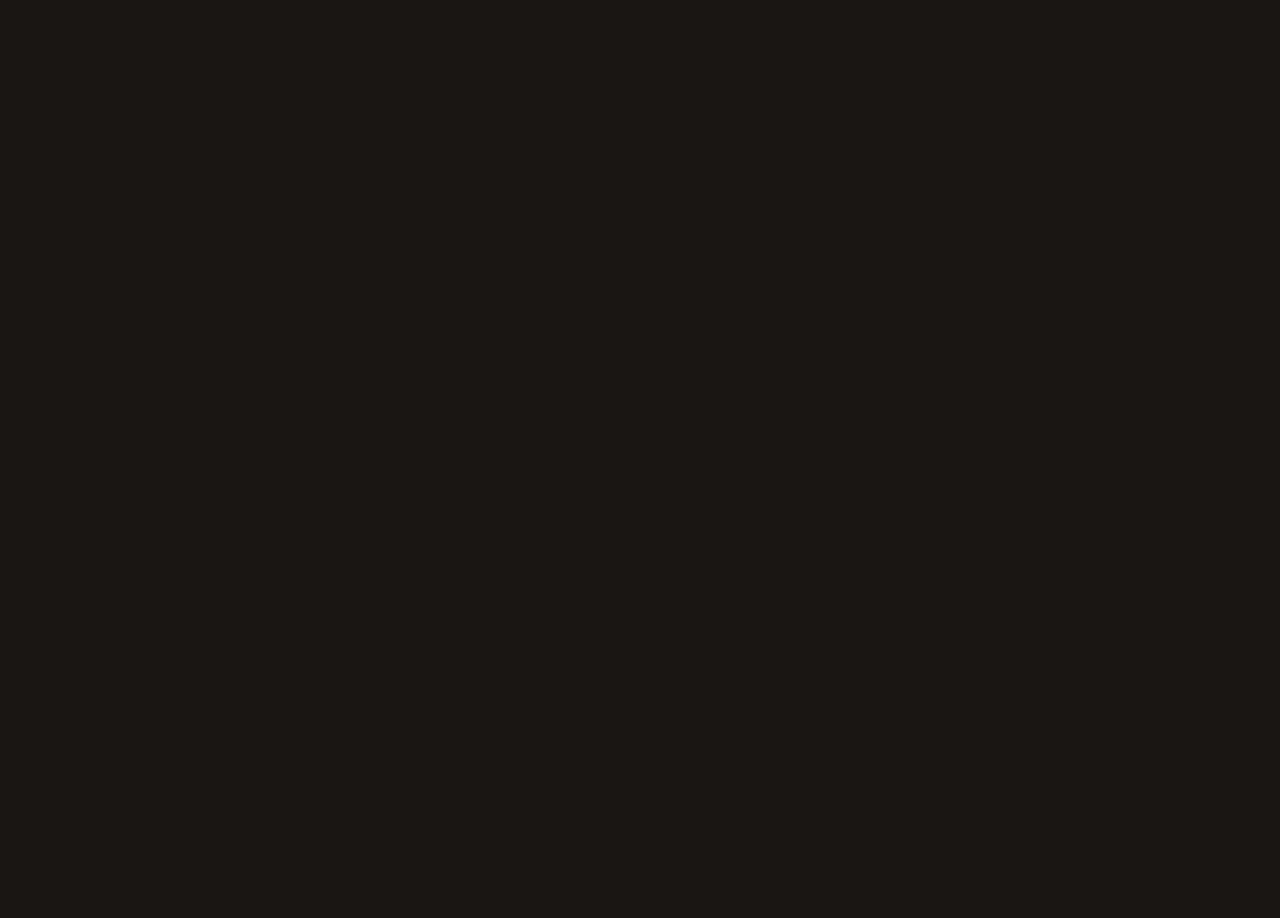
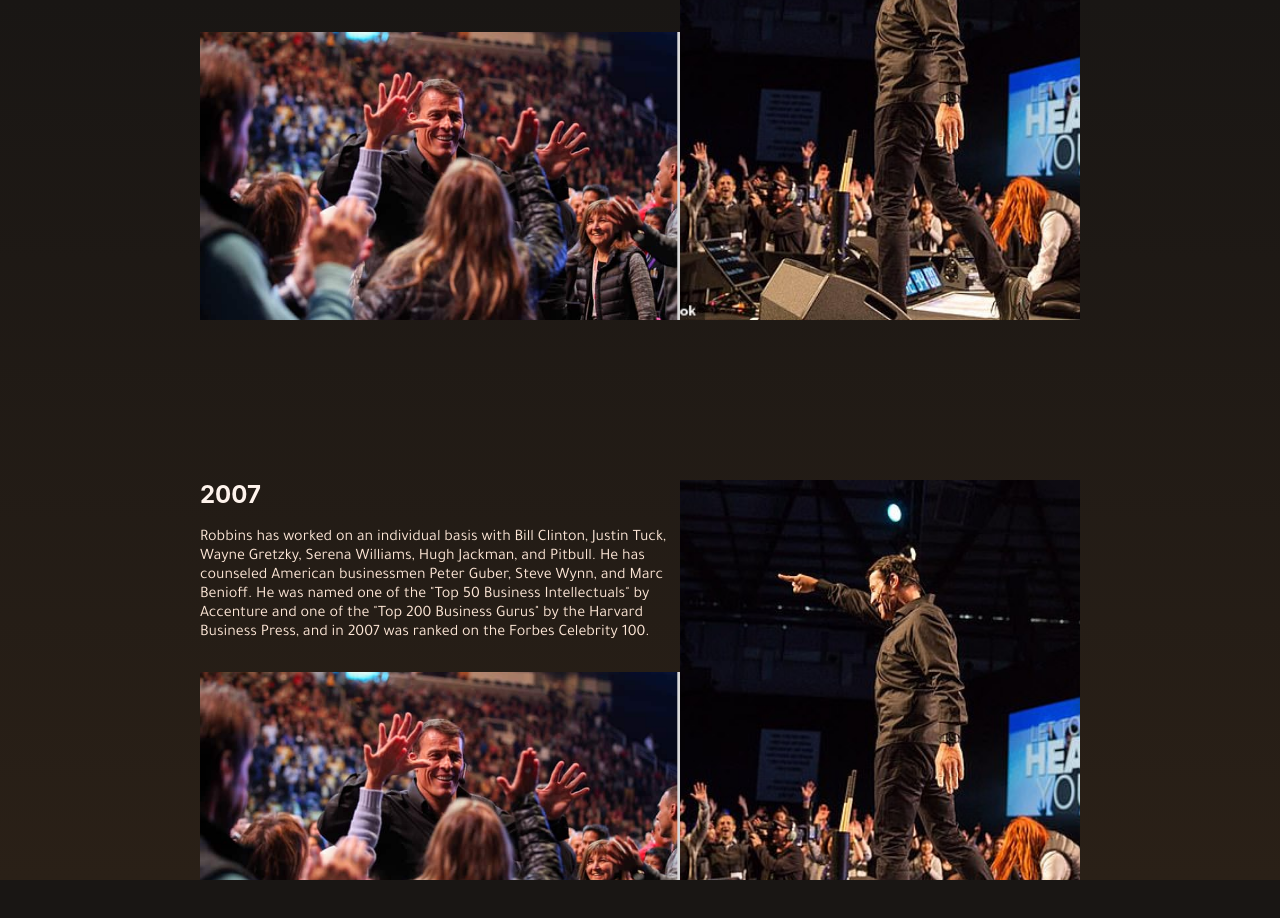
Before and after one commit to FormidablePencil/tonyR-timeline, a React (Create React App) app: page /timeline in a window 1280 px wide. Shown: the top 918 px of the page. Before the commit the page ends 800 px from the top, so only its background shows below. Built offline with nearby package versions, Linux system fonts and the light colour scheme.

Commit message:
pages ready for mapping content

```diff
--- a/src/Routes.tsx
+++ b/src/Routes.tsx
@@ -1,5 +1,8 @@
 import { BrowserRouter, Route, Switch } from "react-router-dom";
+import Biography from "./biography";
+import Books from "./books";
 import Main from "./home";
+import Timeline from "./timeline";
 
 function Routes() {
   return (
@@ -7,6 +10,9 @@ function Routes() {
       <BrowserRouter>
         <Switch>
           <Route exact path="/" component={Main} />
+          <Route exact path="/biography" component={Biography} />
+          <Route exact path="/timeline" component={Timeline} />
+          <Route exact path="/books" component={Books} />
         </Switch>
       </BrowserRouter>
     </div>
--- /dev/null
+++ b/src/biography/index.tsx
@@ -0,0 +1,9 @@
+function Biography() {
+  return (
+    <div>
+       Hi from biography
+    </div>
+  )
+}
+
+export default Biography
--- /dev/null
+++ b/src/books/index.tsx
@@ -0,0 +1,9 @@
+function Books() {
+  return (
+    <div>
+      hi from books component
+    </div>
+  )
+}
+
+export default Books
--- a/src/home/components/selection-section/index.tsx
+++ b/src/home/components/selection-section/index.tsx
@@ -3,12 +3,15 @@ import biographyImage from "../../../assets/imgs/autobiography.jpg";
 import timelineImage from "../../../assets/imgs/timeline.jpg";
 import booksImage from "../../../assets/imgs/books.jpg";
 import "./index.scoped.sass";
+import { useHistory } from "react-router-dom";
 
 function SelectionSection() {
   const [selected, setSelected] = useState(null);
+  let history = useHistory();
 
   const onClickHandler = (clicked) => {
     setSelected(clicked);
+    history.push(`/${clicked}`);
   };
 
   return (
--- a/src/staticData/floatingImgs.ts
+++ b/src/staticData/floatingImgs.ts
@@ -2,7 +2,7 @@ const sideImages = [
   {
     image: require('../assets/imgs/tony-6.jpeg').default,
     trans: (x, y) => `translate3d(${x / 10}px,${y / 10}px,0)`,
-    style: { position: "absolute", top: "30%", left: -10 },
+    style: { position: "absolute", top: "30%", left: 15 },
   },
   {
     image: require('../assets/imgs/TR.jpg').default,
--- a/src/staticData/timeline.ts
+++ b/src/staticData/timeline.ts
@@ -7,7 +7,7 @@ const contentRows = [
     images: [
       {
         alt: "Tony Robbins",
-        image: require("../assets/imgs/tony-4.png").default,
+        image: require("../assets/imgs/tony-4.jpg").default,
         imageStyles: { width: "32em", height: "18em" },
       },
       {
@@ -25,7 +25,7 @@ Jim Rohn explained to him that happiness and success depends on what one does wi
     images: [
       {
         alt: "Tony Robbins",
-        image: require("../assets/imgs/tony-4.png").default,
+        image: require("../assets/imgs/tony-4.jpg").default,
         imageStyles: { width: "32em", height: "18em" },
       },
       {
@@ -42,7 +42,7 @@ Jim Rohn explained to him that happiness and success depends on what one does wi
     images: [
       {
         alt: "Tony Robbins",
-        image: require("../assets/imgs/tony-4.png").default,
+        image: require("../assets/imgs/tony-4.jpg").default,
         imageStyles: { width: "32em", height: "18em" },
       },
       {
@@ -59,7 +59,7 @@ Jim Rohn explained to him that happiness and success depends on what one does wi
     images: [
       {
         alt: "Tony Robbins",
-        image: require("../assets/imgs/tony-4.png").default,
+        image: require("../assets/imgs/tony-4.jpg").default,
         imageStyles: { width: "32em", height: "18em" },
       },
       {
@@ -76,7 +76,7 @@ Jim Rohn explained to him that happiness and success depends on what one does wi
     images: [
       {
         alt: "Tony Robbins",
-        image: require("../assets/imgs/tony-4.png").default,
+        image: require("../assets/imgs/tony-4.jpg").default,
         imageStyles: { width: "32em", height: "18em" },
       },
       {
@@ -93,7 +93,7 @@ Jim Rohn explained to him that happiness and success depends on what one does wi
     images: [
       {
         alt: "Tony Robbins",
-        image: require("../assets/imgs/tony-4.png").default,
+        image: require("../assets/imgs/tony-4.jpg").default,
         imageStyles: { width: "32em", height: "18em" },
       },
       {
@@ -110,7 +110,7 @@ Jim Rohn explained to him that happiness and success depends on what one does wi
     images: [
       {
         alt: "Tony Robbins",
-        image: require("../assets/imgs/tony-4.png").default,
+        image: require("../assets/imgs/tony-4.jpg").default,
         imageStyles: { width: "32em", height: "18em" },
       },
       {
@@ -127,7 +127,7 @@ Jim Rohn explained to him that happiness and success depends on what one does wi
     images: [
       {
         alt: "Tony Robbins",
-        image: require("../assets/imgs/tony-4.png").default,
+        image: require("../assets/imgs/tony-4.jpg").default,
         imageStyles: { width: "32em", height: "18em" },
       },
       {
@@ -144,7 +144,7 @@ Jim Rohn explained to him that happiness and success depends on what one does wi
     images: [
       {
         alt: "Tony Robbins",
-        image: require("../assets/imgs/tony-4.png").default,
+        image: require("../assets/imgs/tony-4.jpg").default,
         imageStyles: { width: "32em", height: "18em" },
       },
       {
@@ -161,7 +161,7 @@ Jim Rohn explained to him that happiness and success depends on what one does wi
     images: [
       {
         alt: "Tony Robbins",
-        image: require("../assets/imgs/tony-4.png").default,
+        image: require("../assets/imgs/tony-4.jpg").default,
         imageStyles: { width: "32em", height: "18em" },
       },
       {
--- a/src/styles/utilities.sass
+++ b/src/styles/utilities.sass
@@ -1,7 +1,7 @@
 $regFontSize: 1.2em
 $regColor: #FEE7D7
 $regLightColor: #FEF3EC
-$borderRadius: .2em
+$borderRadius: .4em
 $standardFont: Tajawal-Regular
 
 $imageColorFilter: grayscale(.2) saturate(30%)
--- a/tsconfig.json
+++ b/tsconfig.json
@@ -10,7 +10,7 @@
     "skipLibCheck": true,
     "esModuleInterop": true,
     "allowSyntheticDefaultImports": true,
-    "strict": true,
+    "strict": false,
     "forceConsistentCasingInFileNames": true,
     "noFallthroughCasesInSwitch": true,
     "module": "esnext",
```
Also changed, not shown: src/biography/index.scoped.sass (added), src/books/index.scoped.sass (added).
